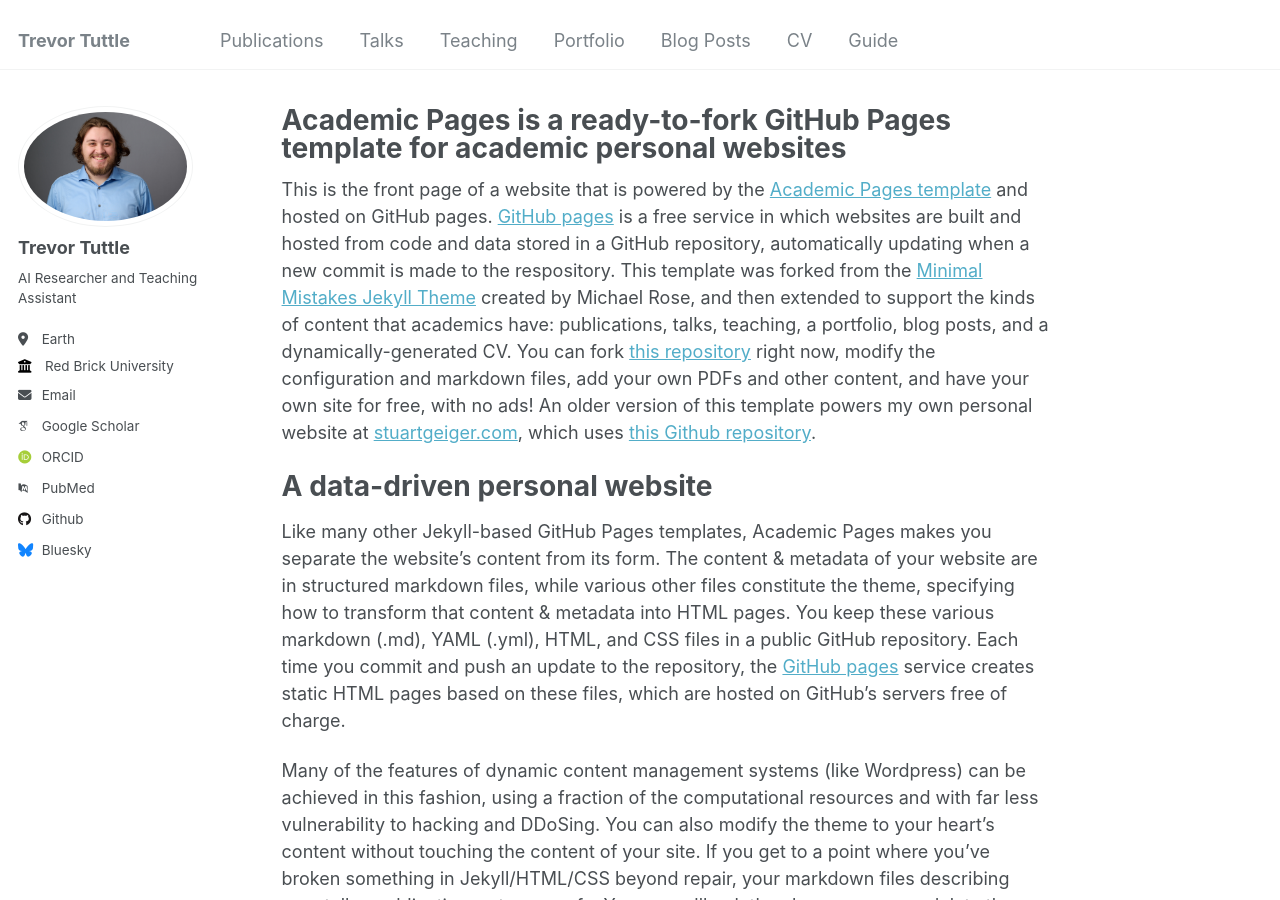
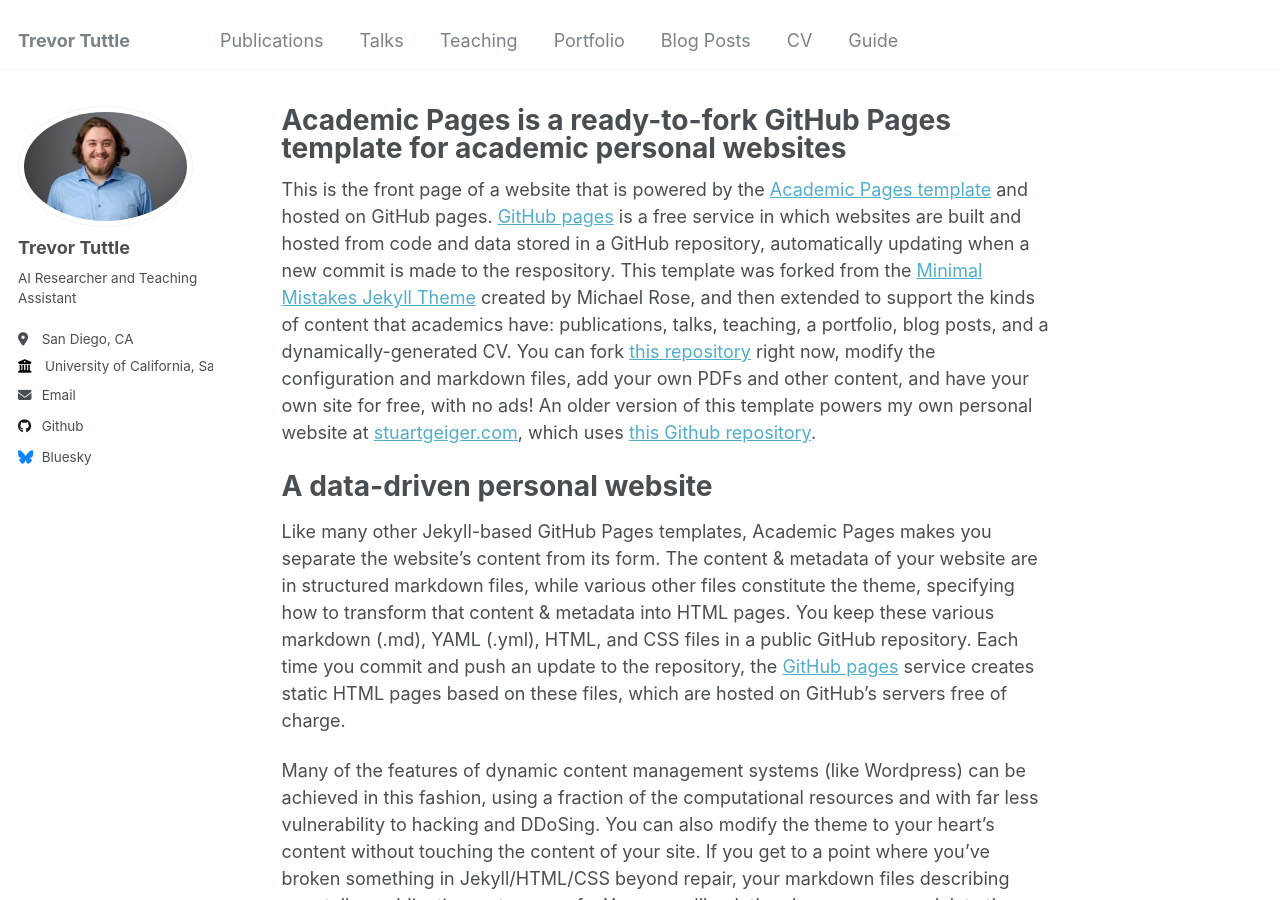
Before and after one commit to tjtuttle/tjtuttle.github.io, a Jekyll site: the page built from _pages/about.md, in a window 1280 px wide and 900 px high. Built offline with Jekyll 4.4.1, drawn with Linux system fonts in a browser that asks for light colours; some web fonts are replaced.

Commit message:
Update _config.yml

```diff
--- a/_config.yml
+++ b/_config.yml
@@ -25,25 +25,25 @@ author:
   name             : "Trevor Tuttle"
   pronouns         : # example: "she/her"
   bio              : "AI Researcher and Teaching Assistant"
-  location         : "Earth"
-  employer         : "Red Brick University"
+  location         : "San Diego, CA"
+  employer         : "University of California, San Diego"
   uri              : # URL
-  email            : "none@example.org"
+  email            : "trevortuttle017@gmail.com"
 
   # Academic websites
   arxiv            : # URL - Update with the correct link to your profile
-  googlescholar    : "https://scholar.google.com/citations?user=PS_CX0AAAAAJ"
+  googlescholar    : # "https://scholar.google.com/citations?user=PS_CX0AAAAAJ"
   impactstory      : # URL
-  orcid            : "http://orcid.org/yourorcidurl"
+  orcid            : # "http://orcid.org/yourorcidurl"
   semantic         : # URL
-  pubmed           : "https://www.ncbi.nlm.nih.gov/pubmed/?term=john+snow"
+  pubmed           :  #"https://www.ncbi.nlm.nih.gov/pubmed/?term=john+snow"
   researchgate     : # URL
 
   # Repositories and software development
   bitbucket        : # Username - Update with your username on the site
   codepen          : # Username
   dribbble         : # Username
-  github           : "academicpages"
+  github           : "tjtuttle"
   kaggle           : # Username
   stackoverflow    : # User number or user number and name (i.e., use "1" or "1/jeff-atwood")
 
```
